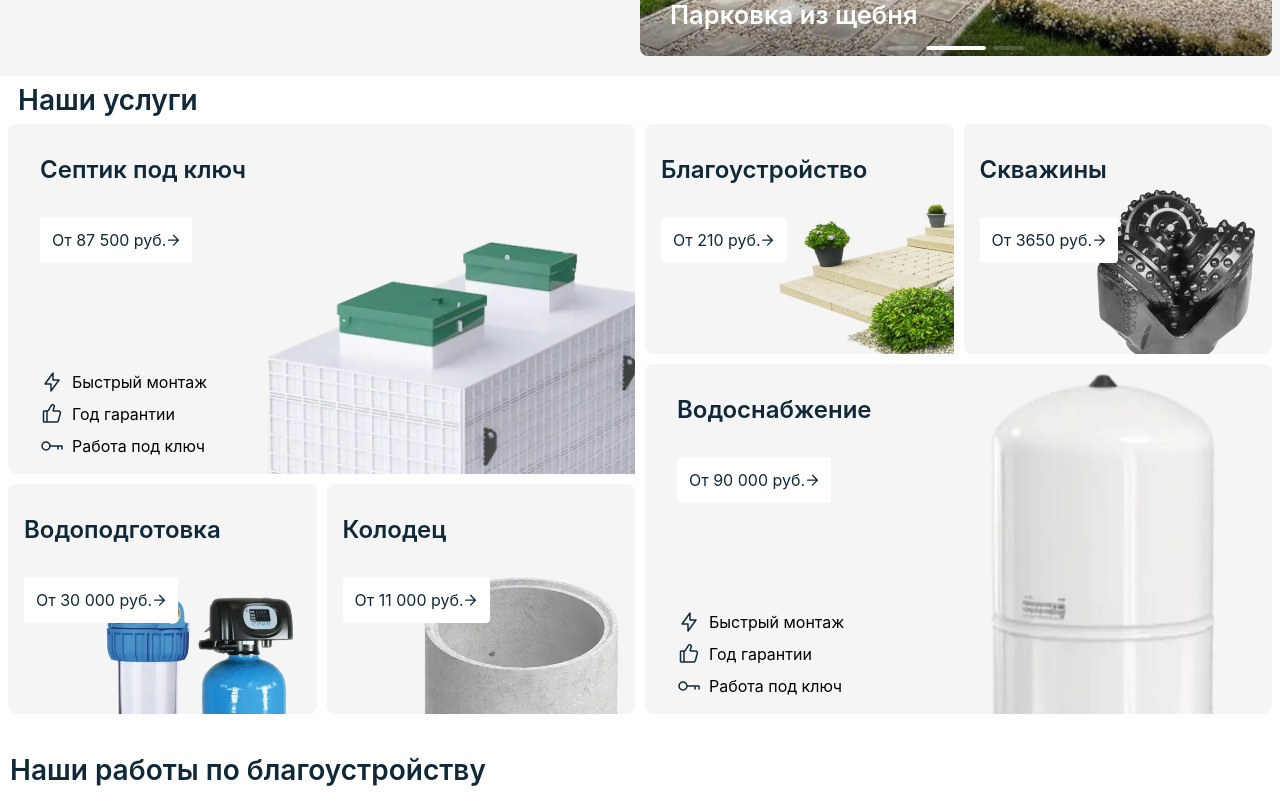
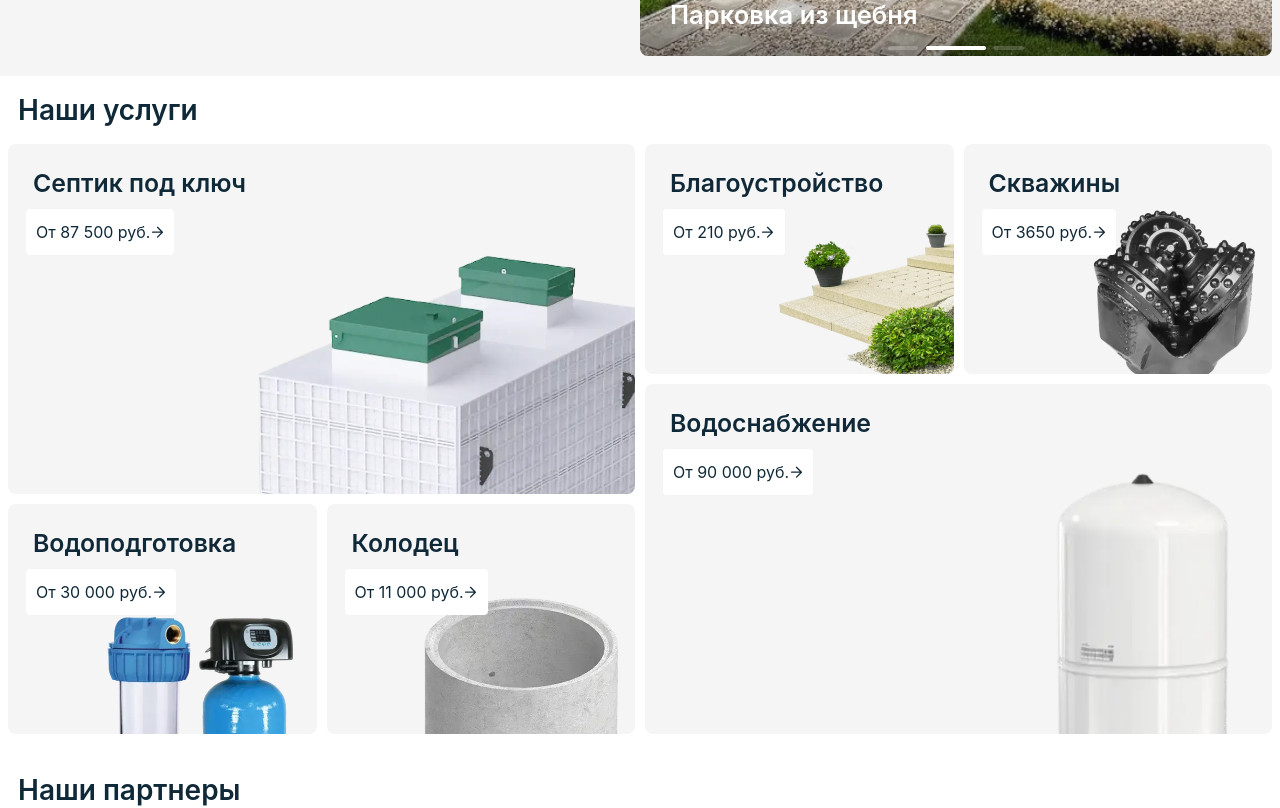
Before and after one commit to ShizLo/bis-tv, a Vue app: page / in a window 1280 px wide. Shown: the part 440-1248 px from the top of the page. Built offline with nearby package versions, Linux system fonts and the light colour scheme.

Commit message:
Наши услуги почти готово

```diff
--- a/src/components/AboutUs.vue
+++ b/src/components/AboutUs.vue
@@ -5,7 +5,8 @@ export default {
 };
 </script>
 <template>
-  <section class="about-us container mt-8">
+  <section class="about-us">
+    <div class="_container">
       <div class="flex gap-8">
         <div class="basis-2/6">
           <div class="w-5/5">
@@ -24,15 +25,22 @@ export default {
             комплексные решения в области инженерных коммуникаций и
             благоустройства участков. Мы занимаемся проектированием, монтажом и
             обслуживанием систем водоснабжения, канализации, электроснабжения,
-          отопления, а также выполняем работы по благоустройству территорий. Наш
-          опыт и квалификация позволяют нам реализовывать проекты любой
+            отопления, а также выполняем работы по благоустройству территорий.
+            Наш опыт и квалификация позволяют нам реализовывать проекты любой
             сложности, обеспечивая высокий уровень качества и надежности.
           </p>
         </div>
       </div>
+    </div>
   </section>
 </template>
-<style scoped>
+<style lang="scss" scoped>
+@use "../assets/styles/app.scss" as c;
+
+.about-us {
+  margin-top: 2rem;
+}
+
 .txt-flex__right {
   flex: 1 1 0;
 }
--- a/src/components/Footer.vue
+++ b/src/components/Footer.vue
@@ -1,6 +1,6 @@
 <template>
   <footer class="footer mt-12">
-    <div class="footer__content container columns-4">
+    <div class="footer__content _container columns-4">
       <div class="footer__social">
         <a class="social__item footer__logo logo">
           <img
@@ -42,6 +42,8 @@
 </template>
 
 <style lang="scss" scoped>
+@use "../assets/styles/app.scss" as c;
+
 .footer {
   padding: 30px 0px 20px 0px;
   background-color: #f5f5f5;
--- a/src/components/OurServices.vue
+++ b/src/components/OurServices.vue
@@ -23,13 +23,13 @@ export default {
             />
           </div>
           <div class="services__row">
-            <ServiceSmallCard
+            <ServiceCard
               class="services__row-item-sm"
               title="Водоподготовка"
               price="30 000"
               path="src/assets/images/content-bar-img-2"
             />
-            <ServiceSmallCard
+            <ServiceCard
               class="services__row-item-sm"
               title="Колодец"
               price="11 000"
@@ -39,13 +39,13 @@ export default {
         </div>
         <div class="services__column">
           <div class="services__row">
-            <ServiceSmallCard
+            <ServiceCard
               class="services__row-item-sm"
               title="Благоустройство"
               price="210"
               path="src/assets/images/content-bar-img-4"
             />
-            <ServiceSmallCard
+            <ServiceCard
               class="services__row-item-sm"
               title="Скважины"
               price="3650"
@@ -77,6 +77,14 @@ export default {
     border-radius: 32px;
     padding: 3px 10px;
     color: #102938;
+    @media (max-width: c.$md4) {
+      margin-bottom: 10px;
+      font-size: 1.5rem;
+    }
+    @media (min-width: c.$md4) {
+      margin-top: 10px;
+      margin-bottom: 10px;
+    }
   }
   &__items {
     display: flex;
@@ -85,6 +93,7 @@ export default {
       flex-wrap: wrap;
     }
   }
+
   &__column {
     display: flex;
     flex-wrap: wrap;
--- a/src/components/ServiceCard.vue
+++ b/src/components/ServiceCard.vue
@@ -7,26 +7,23 @@ export default {
   },
   computed: {
     style() {
-        return 'background: url(' + this.path + '.webp)' // какой же сука Великий костыль))
-      }
-    }
-}
+      return "background: url(" + this.path + ".webp)"; // какой же сука Великий костыль))
+    },
+  },
+};
 </script>
 <template>
-    <section class="rounded-lg bg-neutral-500 h-96 hover:bg-hover-service transition delay-150">
-        <div class="flex ml-4 h-full">
-                  <a  class="content__link flex flex-col self-start justify-between p-4 h-full w-full"
-                      href="#"
-                      :style="style">
-                    <div class="content__description pt-4">
-                      <div class="content__title">
+  <div class="services__item">
+    <a class="services__item-link item" href="#" :style="style">
+      <div class="item__description content__description">
+        <div class="item__title content__title">
           <span>{{ title }}</span>
         </div>
-                      <div class="content__price mt-8">
+        <div class="item__price content__price">
           <span>От {{ price }} руб.</span>
         </div>
       </div>
-                    <div class="flex flex-col justify-end items-start">
+      <!-- <div class="flex flex-col justify-end items-start">
         <div class="flex">
           <svg
             class="mr-2"
@@ -89,42 +86,93 @@ export default {
           </svg>
           <span class="">Работа под ключ</span>
         </div>
-                    </div>
+      </div> -->
     </a>
   </div>
-    </section>
 </template>
-<style scoped>
-a {
+<style lang="scss" scoped>
+@use "../assets/styles/app.scss" as c;
 
+.services__item {
+  display: flex;
+  height: 100%;
+  overflow: hidden;
+  border-radius: 0.5rem;
+  background-color: rgb(245 245 245);
+  transition-property: color, background-color, border-color,
+    text-decoration-color, fill, stroke, opacity, box-shadow, transform, filter,
+    backdrop-filter, -webkit-backdrop-filter;
+  transition-timing-function: cubic-bezier(0.4, 0, 0.2, 1);
+  transition-duration: 150ms;
+  transition-delay: 150ms;
+  @media (min-width: c.$md1) {
+    &:hover {
+      background-color: rgb(31 182 255);
+    }
+  }
+  &-link {
+    display: flex;
+    flex-direction: column;
+    align-self: flex-start;
+    justify-content: space-between;
+    height: 100%;
+    width: 100%;
+    // padding: 1rem;
+    background-size: contain !important;
     background-position-x: right !important;
     background-position-y: bottom !important;
-    background-size: 100% !important;
     background-repeat: no-repeat !important;
+    // background-size: 80% auto;
+    cursor: pointer;
   }
-.content__title{
+}
+
+.item {
+  &__title {
     font-weight: 600;
     line-height: 120%;
-    font-size: 24px;
+    font-size: 1.55rem;
+    padding: 25px 0px 0px 25px;
+
     color: #102938;
+    @media (max-width: c.$md2) {
+      font-size: 1.3rem;
     }
-.content__price {
+    @media (max-width: c.$md3) {
+      font-size: 1.3rem;
+    }
+    @media (max-width: c.$md4) {
+      font-size: 1rem;
+    }
+    @media (max-width: c.$md4) {
+      padding: 15px 0px 0px 15px;
+    }
+  }
+  &__price {
     background: #fff;
     display: inline-flex;
     justify-content: center;
     align-items: center;
-    padding: 11px 12px;
+    padding: 11px 10px;
+    margin: 10px 0px 0px 18px;
     color: #102938;
     text-align: center;
     border-radius: 4px;
-}
-.content__price::after {
+    &::after {
       content: "";
       width: 14px;
       height: 14px;
-    background: url(../../public/content-bar-arrow-price.svg) center / contain no-repeat;
+      background: url(../../public/content-bar-arrow-price.svg) center / contain
+        no-repeat;
     }
-.content__link {
-    cursor: pointer;
+    @media (max-width: c.$md4) {
+      font-size: 14px;
+      margin: 8px 0px 0px 8px;
+      padding: 7px 10px;
+    }
+  }
+}
+
+a {
 }
 </style>
--- a/src/views/HomeView.vue
+++ b/src/views/HomeView.vue
@@ -83,7 +83,7 @@
     </div>
   </div>
   <OurServices />
-  <WorksSlider />
+  <!-- <WorksSlider /> -->
   <Partners />
   <AboutUs />
   <Footer />
@@ -242,6 +242,9 @@ export default {
       padding: 20px 10px;
       gap: 15px;
     }
+    @media (max-width: c.$md4) {
+      padding-bottom: 10px;
+    }
   }
   &__text {
     font-weight: 600;
```
Lines whose indentation alone changed are shown as unchanged.
